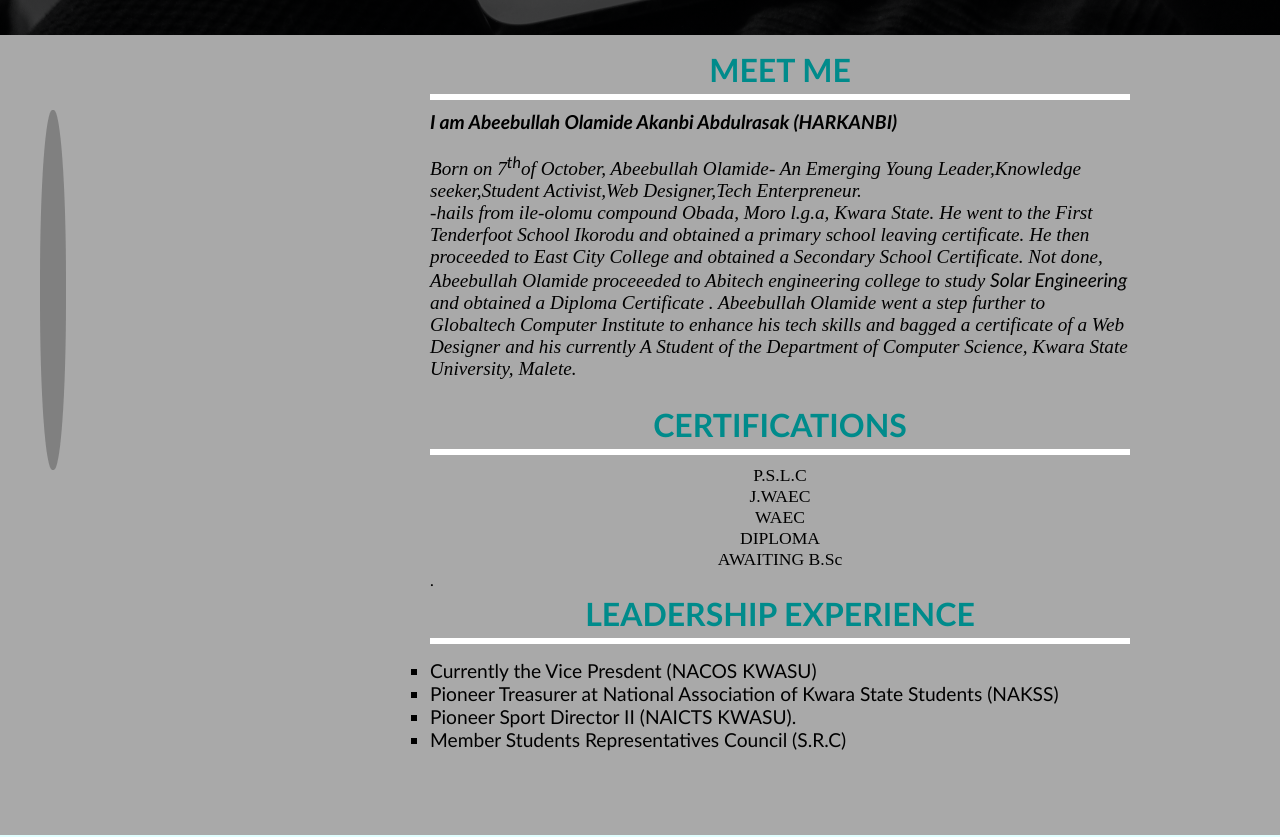
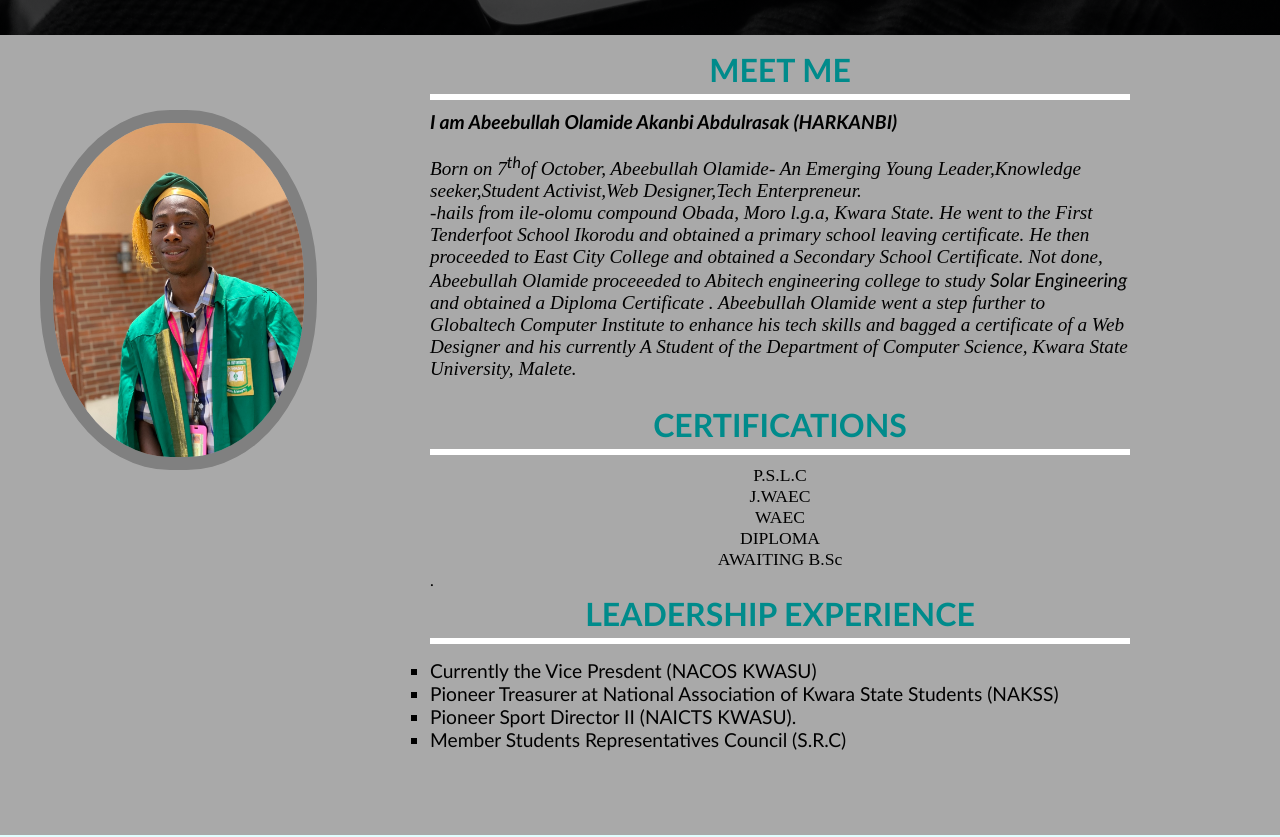
Before and after one commit to harkanbi86/harkanbi, a plain HTML site: page index.html in a window 1280 px wide. Shown: the part 825-1662 px from the top of the page. Drawn offline with Linux system fonts and the light colour scheme.

Commit message:
updated index

```diff
--- a/index.html
+++ b/index.html
@@ -67,7 +67,7 @@
     </div> -->
     <div id="about">
       <div class="left">
-        <img src="img/IMG_1478.jpeg" alt="" />
+        <img src="img/IMG_1478.jpg" alt="" />
       </div>
 
       <div class="right">
```
